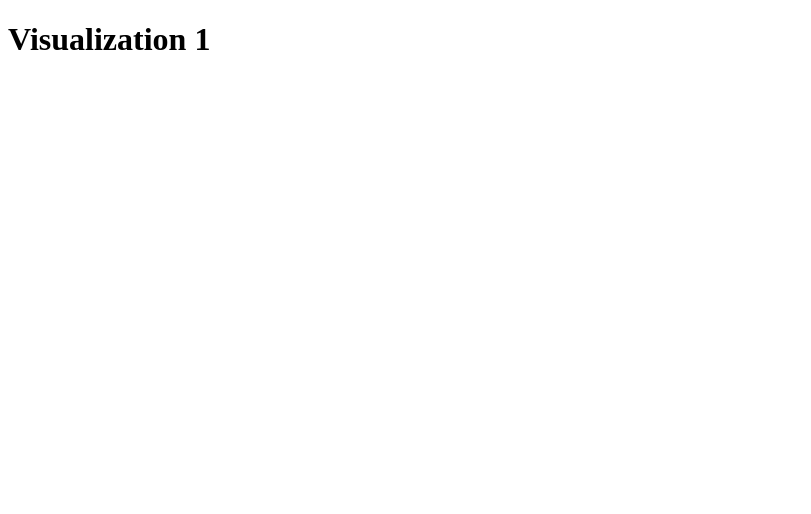
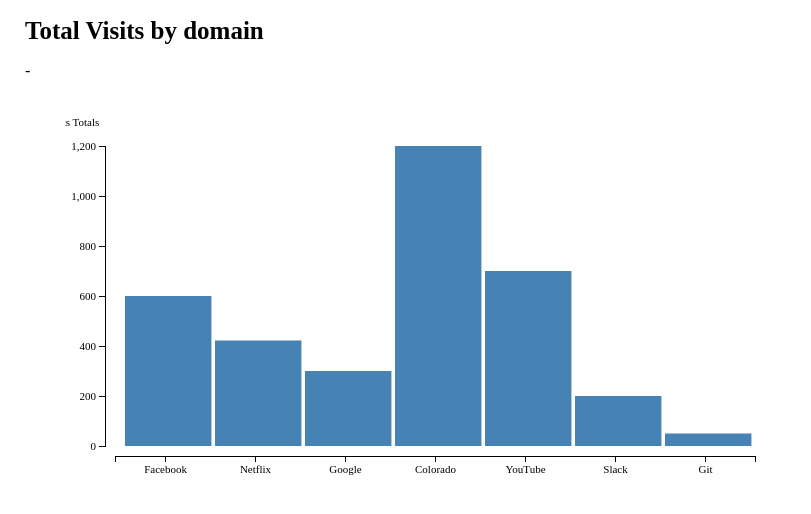
Before and after one commit to aeos42/BRAVO, a browser extension: page dataExt/viz1.html in a window 1280 px wide. Shown: the whole page, without its empty margins (0-811 px from the left). Drawn offline with nearby package versions, Linux system fonts and the light colour scheme.

Commit message:
viz1 hard coded d3 example

```diff
--- a/dataExt/viz1.html
+++ b/dataExt/viz1.html
@@ -1,9 +1,188 @@
-<!doctype html>
-<html>
+<!DOCTYPE html>
+<html lang="en">
   <head>
-    <title>BRAVO</title>
+    <title>D3 Bar Chart</title>
+    <script src="https://ajax.googleapis.com/ajax/libs/jquery/2.1.3/jquery.min.js"></script>
+    <script src="https://d3js.org/d3.v3.min.js"></script>
+    <style>
+      body {
+        margin: 0px;
+        padding: 0px;
+        font-family: 'Avenir';
+      }
+
+      h1,
+      button {
+        margin-left: 25px;
+        text-align: left;
+      }
+
+      h1 {
+        font-size: 25px;
+      }
+
+      button {
+        margin-bottom: 25px;
+      }
+
+      .main {
+        margin: 0px 25px;
+      }
+
+      svg {
+        padding: 20px 40px;
+      }
+
+      .axis path,
+      .axis line {
+        fill: none;
+        stroke: black;
+        shape-rendering: crispEdges;
+      }
+
+      text,
+      .axis text {
+        font-size: 11px;
+      }
+
+      rect:hover {
+        fill: orange;
+      }
+    </style>
   </head>
   <body>
-    <h1>Visualization 1</h1>
+    <h1>Total Visits by domain</h1>
+
+    <div class="main">
+      <p><span id="Domain"></span> - <span id="inches"></span></p>
+    </div>
+
+    <script type="text/javascript">
+
+      function render(){
+        // From NY Snow example
+        var dataset = [
+          {"Domain": "Facebook", "Visits": 600},
+          {"Domain": "Netflix", "Visits": 422},
+          {"Domain": "Google", "Visits": 300},
+          {"Domain": "Colorado", "Visits": 1200},
+          {"Domain": "YouTube", "Visits": 700},
+          {"Domain": "Slack", "Visits": 200},
+          {"Domain": "Git", "Visits": 50}
+        ]
+
+        // Dimensions for the chart: height, width, and space b/t the bars
+        var margins = {top: 30, right: 50, bottom: 30, left: 50}
+        var height = 400 - margins.left - margins.right,
+            width = 700 - margins.top - margins.bottom,
+            barPadding = 5
+
+        // Create a scale for the y-axis based on data
+        // >> Domain - min and max values in the dataset
+        // >> Range - physical range of the scale (reversed)
+        var yScale = d3.scale.linear()
+          .domain([0, d3.max(dataset, function(d){
+            return d.Visits;
+          })])
+          .range([height, 0]);
+
+        // Implements the scale as an actual axis
+        // >> Orient - places the axis on the left of the graph
+        // >> Ticks - number of points on the axis, automated
+        var yAxis = d3.svg.axis()
+          .scale(yScale)
+          .orient('left')
+          .ticks(5);
+
+        // Creates a scale for the x-axis based on Domain names
+        var xScale = d3.scale.ordinal()
+          .domain(dataset.map(function(d){
+            return d.Domain;
+          }))
+          .rangeRoundBands([0, width], .1);
+
+        // Creates an axis based off the xScale properties
+        var xAxis = d3.svg.axis()
+          .scale(xScale)
+          .orient('bottom');
+
+        // Creates the initial space for the chart
+        // >> Select - grabs the empty <div> above this script
+        // >> Append - places an <svg> wrapper inside the div
+        // >> Attr - applies our height & width values from above
+        var chart = d3.select('.main')
+          .append('svg')
+          .attr('width', width + margins.left + margins.right)
+          .attr('height', height + margins.top + margins.bottom)
+          .append('g')
+          .attr('transform', 'translate(' + margins.left + ',' + margins.top + ')');
+
+        // For each value in our dataset, places and styles a bar on the chart
+
+        // Step 1: selectAll.data.enter.append
+        // >> Loops through the dataset and appends a rectangle for each value
+        chart.selectAll('rect')
+          .data(dataset)
+          .enter()
+          .append('rect')
+
+          // Step 2: X & Y
+          // >> X - Places the bars in horizontal order, based on number of
+          //        points & the width of the chart
+          // >> Y - Places vertically based on scale
+          .attr('x', function(d, i){
+            return xScale(d.Domain);
+          })
+          .attr('y', function(d){
+            return yScale(d.Visits);
+          })
+
+          // Step 3: Height & Width
+          // >> Width - Based on barpadding and number of points in dataset
+          // >> Height - Scale and height of the chart area
+          .attr('width', (width / dataset.length) - barPadding)
+          .attr('height', function(d){
+            return height - yScale(d.Visits);
+          })
+          .attr('fill', 'steelblue')
+
+          // Step 4: Info for hover interaction
+          .attr('class', function(d){
+            return d.Domain;
+          })
+          .attr('id', function(d){
+            return d.Visits;
+          });
+
+        // Renders the yAxis once the chart is finished
+        // >> Moves it to the left 10 pixels so it doesn't overlap
+        chart.append('g')
+          .attr('class', 'axis')
+          .attr('transform', 'translate(-10, 0)')
+          .call(yAxis);
+
+        // Appends the yAxis
+        chart.append('g')
+          .attr('class', 'axis')
+          .attr('transform', 'translate(0,' + (height + 10) + ')')
+          .call(xAxis);
+
+        // Adds yAxis title
+        chart.append('text')
+          .text('Visits Totals')
+          .attr('transform', 'translate(-70, -20)');
+      }
+
+      $(function(){
+        // On document load, call the render() function to load the graph
+        render();
+
+        $('rect').mouseenter(function(){
+          $('#Domain').html(this.className.animVal);
+          $('#inches').html($(this).attr('id'));
+        });
+      });
+
+    </script>
   </body>
 </html>
```
